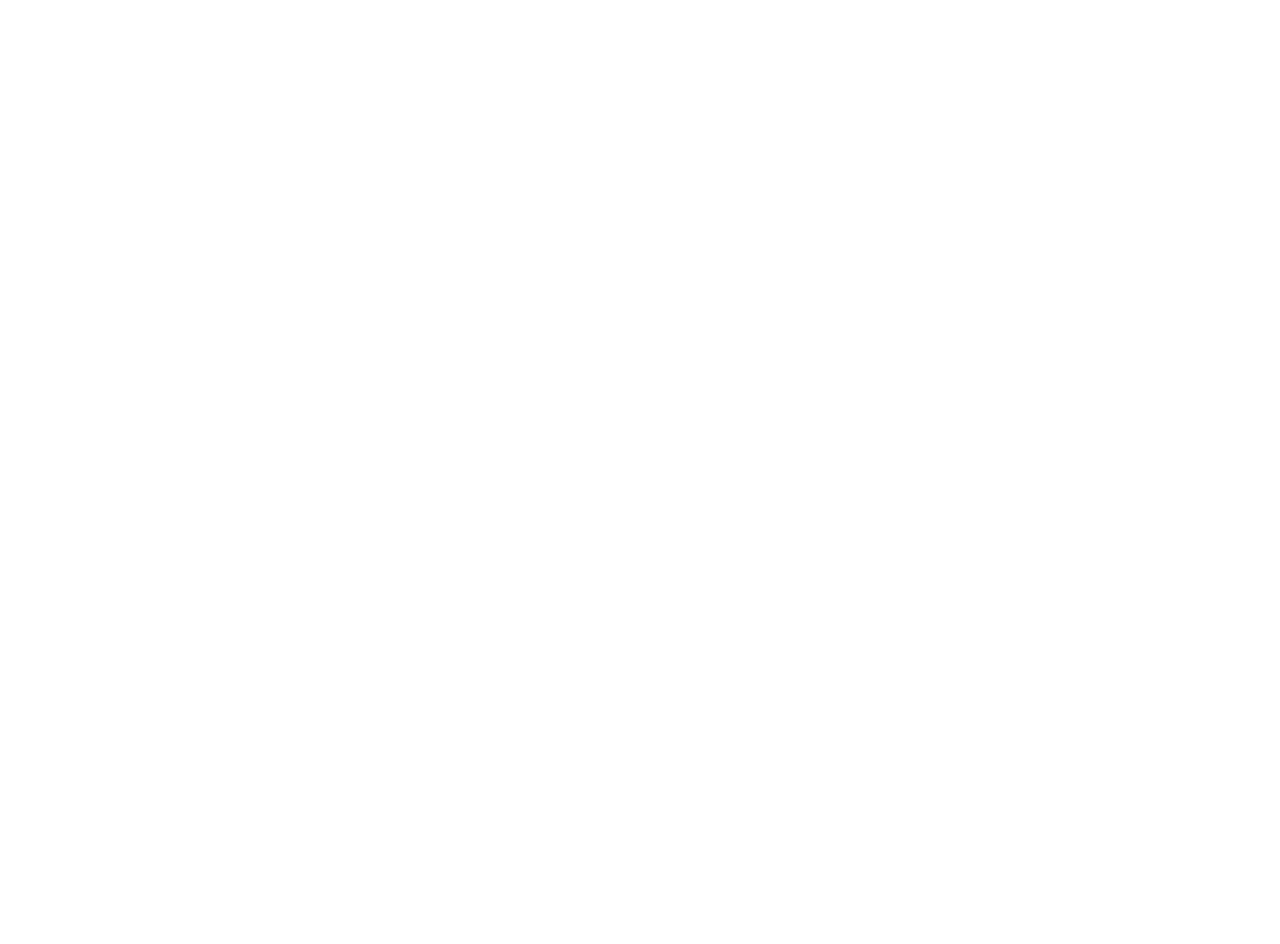
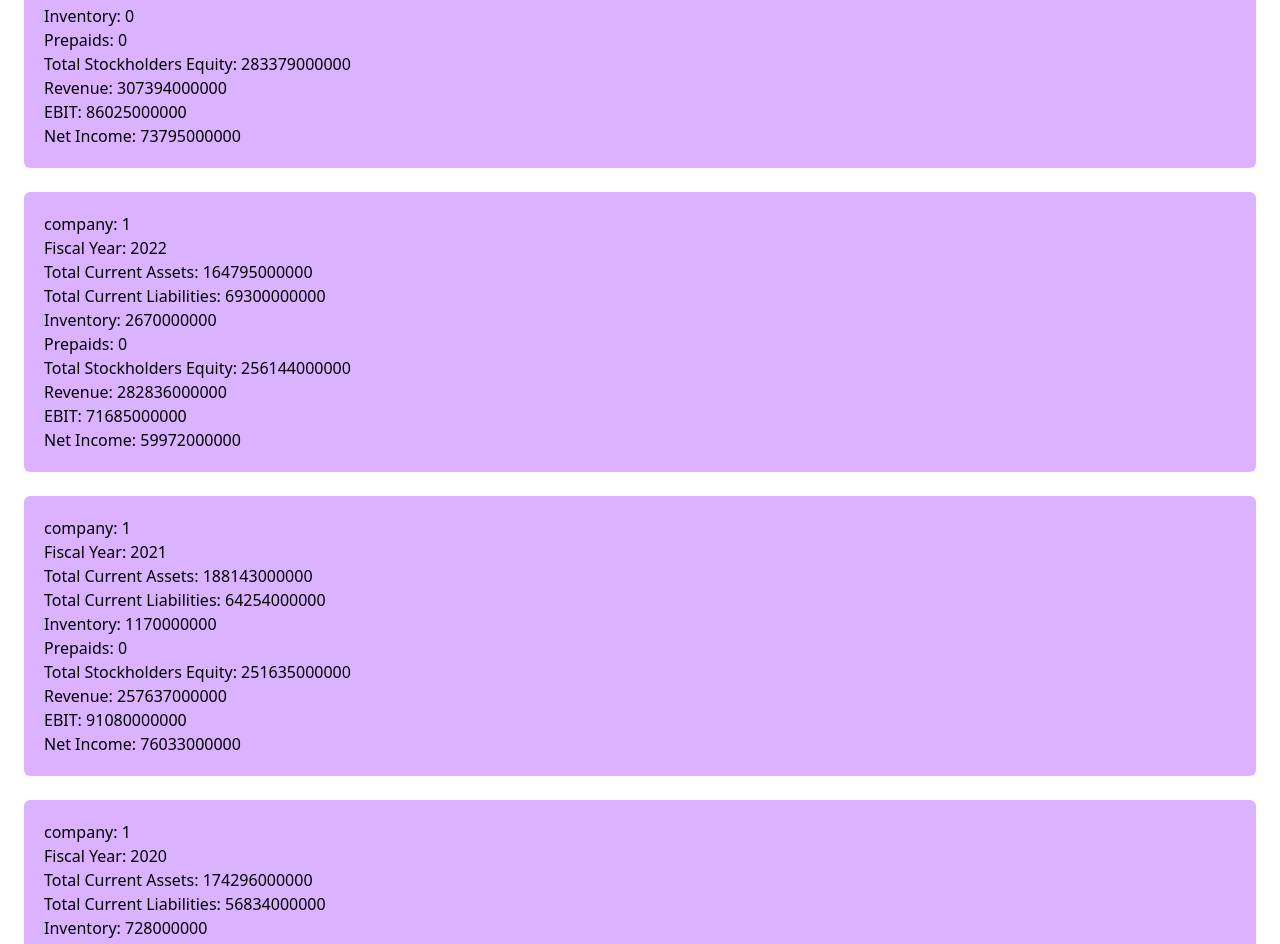
Before and after one commit to KelseySt/swe, a Next.js app: page /company/1 in a window 1280 px wide. Before the commit this address had no page. Shown: the part 440-1384 px from the top of the page. Before the commit the page ends 800 px from the top, so only its background shows below. Built offline with nearby package versions, Linux system fonts and the light colour scheme.

Commit message:
Implemented CompanyCard info

```diff
--- a/src/app/apiFunctions/financeFunctions.tsx
+++ b/src/app/apiFunctions/financeFunctions.tsx
@@ -1,12 +1,40 @@
 
-export const callFMP = async (company: string) => {
+export interface FiscalYearData {
+	fiscalYear: string; // e.g. 2023
+	totalCurrentAssets: number;
+	totalCurrentLiabilities: number;
+	inventory: number;
+	prepaids: number;
+	totalStockholdersEquity: number;
+	revenue: number;
+	ebit: number; // Earnings Before Interest and Taxes
+	netIncome: number;
+  }
+
+var companyBalanceData;
+var companyIncomeData;
+
+export const fmpBalance = async (company: string) => {
 
 	try {
-        const url = 'https://financialmodelingprep.com/stable/balance-sheet-statement?symbol=' + company + '&period=FY&apikey=' + `${process.env.FMP_KEY}`;
-		const res = await fetch(url);
-		const data = await res.json();
-		console.log(data);
+        const balance_url = 'https://financialmodelingprep.com/stable/balance-sheet-statement?symbol=' + company + '&period=FY&apikey=' + `${process.env.FMP_KEY}`;
+		const balance_res = await fetch(balance_url);
+		companyBalanceData = await balance_res.json();
+		console.log("balance success");
+		return companyBalanceData;
 	} catch (err) {
 		console.log(err);
 	}
 };
+
+export const fmpIncome = async (company: string) => {
+	try {
+		const income_url = 'https://financialmodelingprep.com/stable/income-statement?symbol=' + company + '&period=FY&apikey=' + `${process.env.FMP_KEY}`;
+		const income_res = await fetch(income_url);
+		companyIncomeData = await income_res.json();
+		console.log("success");
+		return companyIncomeData;
+	} catch (err) {
+		console.log(err);
+	}
+};
--- /dev/null
+++ b/src/app/company/[company]/page.tsx
@@ -0,0 +1,120 @@
+import { FiscalYearData } from "../../apiFunctions/financeFunctions";
+import { fmpBalance, fmpIncome } from "../../apiFunctions/financeFunctions";
+
+var FiveYearFinancials : FiscalYearData[] = [];
+
+async function getFiveYearFinancials(companyBalanceData: any, companyIncomeData: any) {
+    try{
+        for(var i = 0; i < 5; i++) {
+            const fiscalYearData: FiscalYearData = {
+                fiscalYear: companyBalanceData[i].fiscalYear,
+                totalCurrentAssets: companyBalanceData[i].totalCurrentAssets,
+                totalCurrentLiabilities: companyBalanceData[i].totalCurrentLiabilities,
+                inventory: companyBalanceData[i].inventory,
+                prepaids: companyBalanceData[i].prepaids,
+                totalStockholdersEquity: companyBalanceData[i].totalStockholdersEquity,
+                revenue: companyIncomeData[i].revenue,
+                ebit: companyIncomeData[i].ebit,
+                netIncome: companyIncomeData[i].netIncome
+            };
+            FiveYearFinancials[i] = fiscalYearData;
+        }
+        console.log(FiveYearFinancials);
+        return FiveYearFinancials;
+    } catch (err) {
+        console.log(err);
+        return FiveYearFinancials;
+    }
+}
+
+const testData = [
+    {
+      fiscalYear: '2024',
+      totalCurrentAssets: 163711000000,
+      totalCurrentLiabilities: 89122000000,
+      inventory: 0,
+      prepaids: 0,
+      totalStockholdersEquity: 325084000000,
+      revenue: 350018000000,
+      ebit: 112390000000,
+      netIncome: 100118000000
+    },
+    {
+      fiscalYear: '2023',
+      totalCurrentAssets: 171530000000,
+      totalCurrentLiabilities: 81814000000,
+      inventory: 0,
+      prepaids: 0,
+      totalStockholdersEquity: 283379000000,
+      revenue: 307394000000,
+      ebit: 86025000000,
+      netIncome: 73795000000
+    },
+    {
+      fiscalYear: '2022',
+      totalCurrentAssets: 164795000000,
+      totalCurrentLiabilities: 69300000000,
+      inventory: 2670000000,
+      prepaids: 0,
+      totalStockholdersEquity: 256144000000,
+      revenue: 282836000000,
+      ebit: 71685000000,
+      netIncome: 59972000000
+    },
+    {
+      fiscalYear: '2021',
+      totalCurrentAssets: 188143000000,
+      totalCurrentLiabilities: 64254000000,
+      inventory: 1170000000,
+      prepaids: 0,
+      totalStockholdersEquity: 251635000000,
+      revenue: 257637000000,
+      ebit: 91080000000,
+      netIncome: 76033000000
+    },
+    {
+      fiscalYear: '2020',
+      totalCurrentAssets: 174296000000,
+      totalCurrentLiabilities: 56834000000,
+      inventory: 728000000,
+      prepaids: 0,
+      totalStockholdersEquity: 222544000000,
+      revenue: 182527000000,
+      ebit: 48217000000,
+      netIncome: 40269000000
+    }
+  ]
+
+export default async function CompanyPage({params, }: { params: Promise<{ company: string }>}) {
+    const { company } = await params;
+    console.log(company);
+
+    /* For the sake of saving api calls, do not uncomment
+     these, and use the testData for UI testing instead :) */
+
+    //const companyBalanceData = await fmpBalance(company);
+    //const companyIncomeData = await fmpIncome(company);
+    //const fiveYearFinancials = await getFiveYearFinancials(companyBalanceData, companyIncomeData);
+
+    const fiveYearFinancials = testData;
+    // This component just lists all of the available data currently, we'll be making big changes
+    // to make an effective company page display
+    return (
+        <div>
+            {fiveYearFinancials.map((data) => (
+                <div key={data.fiscalYear} className="m-6 p-5 bg-purple-300 rounded-md">
+                    <p>company: {company}</p>
+                    <p>Fiscal Year: {data.fiscalYear}</p>
+                    <p>Total Current Assets: {data.totalCurrentAssets}</p>
+                    <p>Total Current Liabilities: {data.totalCurrentLiabilities}</p>
+                    <p>Inventory: {data.inventory}</p>
+                    <p>Prepaids: {data.prepaids}</p>
+                    <p>Total Stockholders Equity: {data.totalStockholdersEquity}</p>
+                    <p>Revenue: {data.revenue}</p>
+                    <p>EBIT: {data.ebit}</p>
+                    <p>Net Income: {data.netIncome}</p>
+                </div>
+            ))}
+        </div>
+    );
+}
--- a/src/app/page.tsx
+++ b/src/app/page.tsx
@@ -1,16 +1,14 @@
 
-import { callFMP } from "./apiFunctions/financeFunctions";
+import { fmpBalance, fmpIncome } from "./apiFunctions/financeFunctions";
 import Autocomplete from "./components/Autocomplete";
+import { usePathname } from "next/navigation";
 
-export default function Home({searchParams,}:{searchParams?:{
-  query?: string;
-  page?: string;
-}}) {
+export default function CompanyPage() {
 
   const handleClick = async(data : FormData) => {
     "use server";
-    const company = data.get('firstName') as string
-    callFMP(company);
+    const company = data.get('company') as string
+
   };
 
   return (
```
